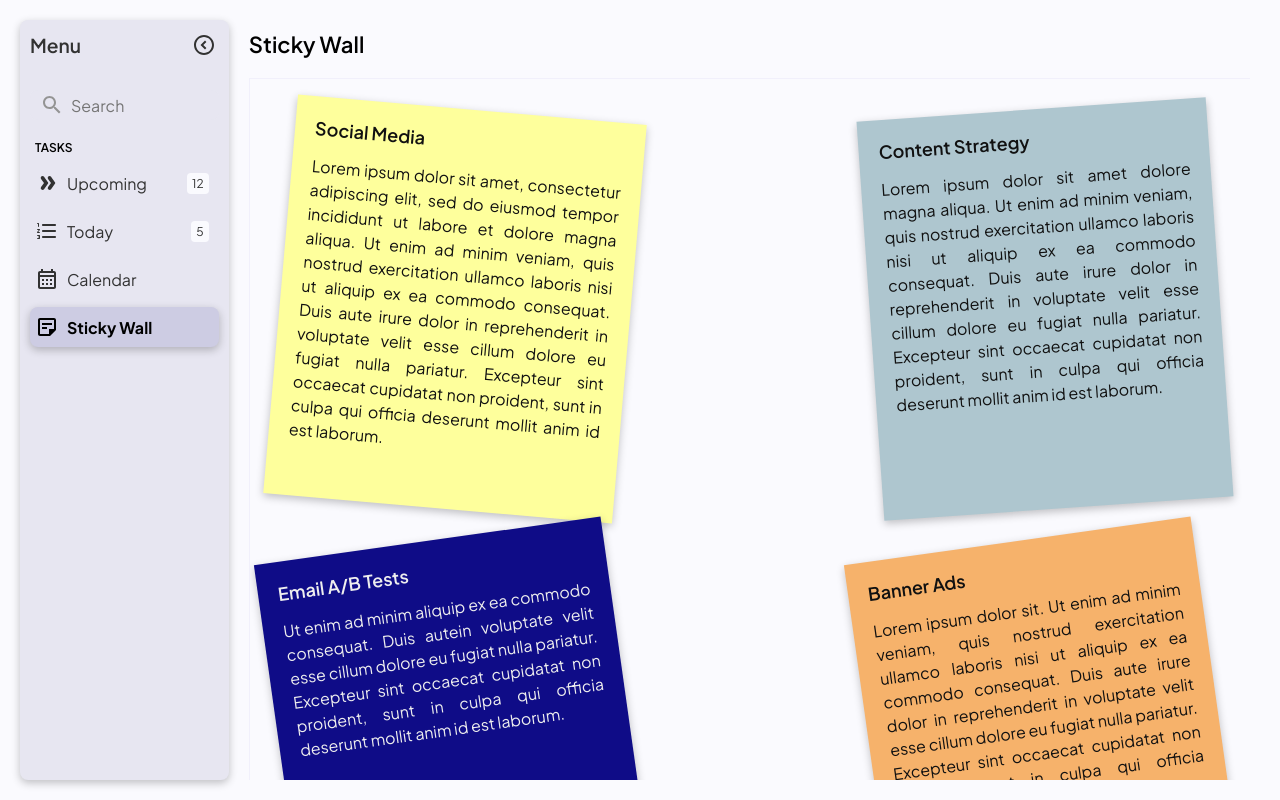
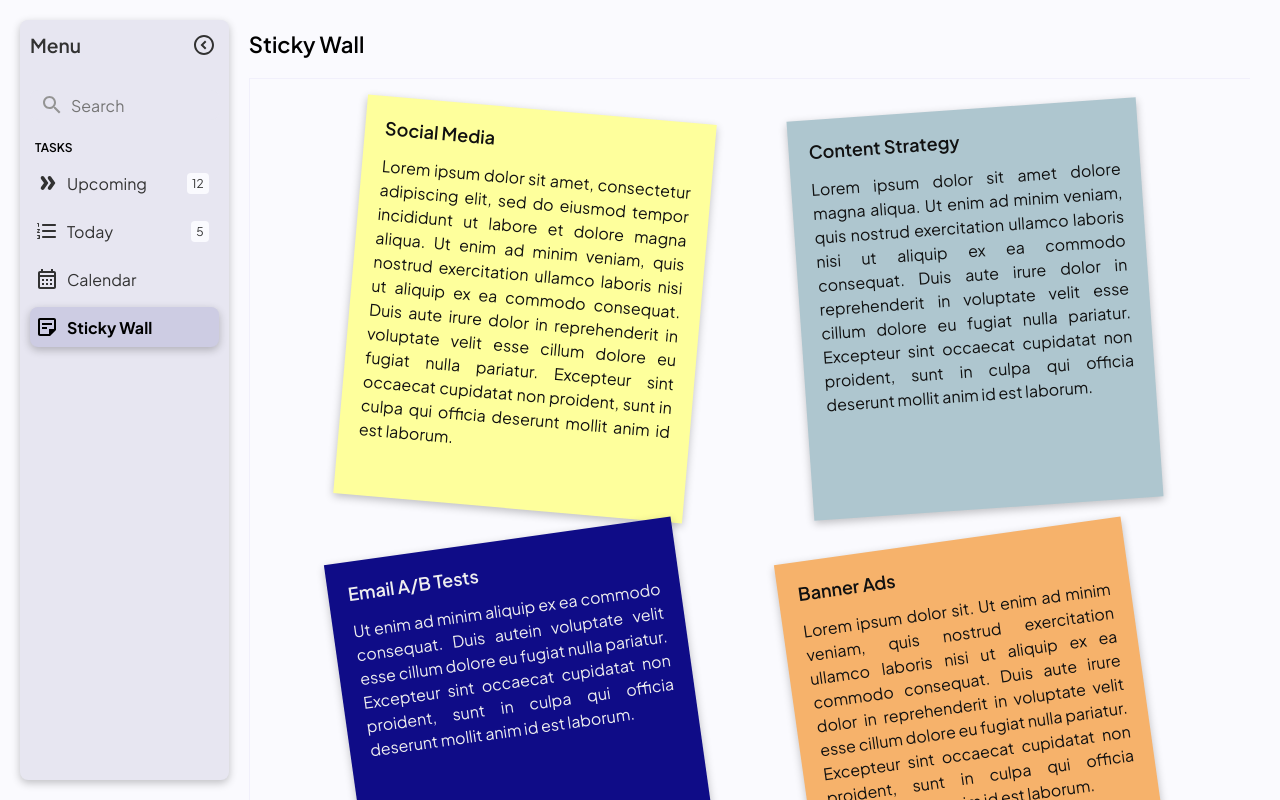
Before and after one commit to SkyHuss/todoList, a React (Vite) app: page /sticky-wall in a window 1280 px wide. Built offline with nearby package versions, Linux system fonts and the light colour scheme.

Commit message:
fix(sticky-wall): fix style glictches

```diff
--- a/src/App.css
+++ b/src/App.css
@@ -5,6 +5,7 @@
   display: flex;
   gap: 10px;
   padding: 20px;
+  padding-bottom: 0;
   position: relative;
 }
 
--- a/src/components/Sidebar/Sidebar.css
+++ b/src/components/Sidebar/Sidebar.css
@@ -1,6 +1,7 @@
 .sidebar-container {
     background-color: var(--neutral-300);
     width: 250px;
+    height: calc(100% - 20px);
     box-shadow: rgba(0, 0, 0, 0.24) 0px 3px 8px;
     padding: 0 10px;
     transition: all 0.3s;
--- a/src/pages/stickyWall/stickyWall.css
+++ b/src/pages/stickyWall/stickyWall.css
@@ -15,7 +15,7 @@
     border-left: solid 1px var(--neutral-250);
     padding: 30px;
     display: flex;
-    justify-content: space-between;
+    justify-content: space-evenly;
     gap: 30px;
     flex-wrap: wrap;
 }
```
